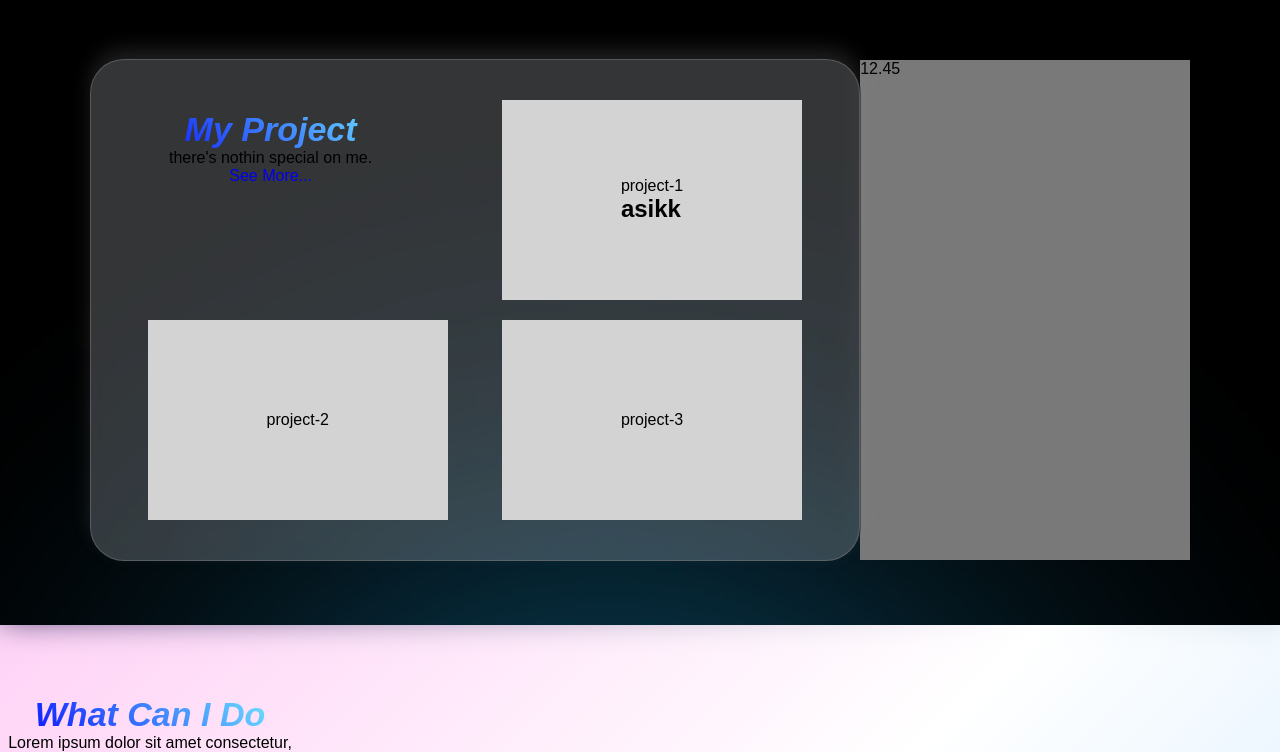
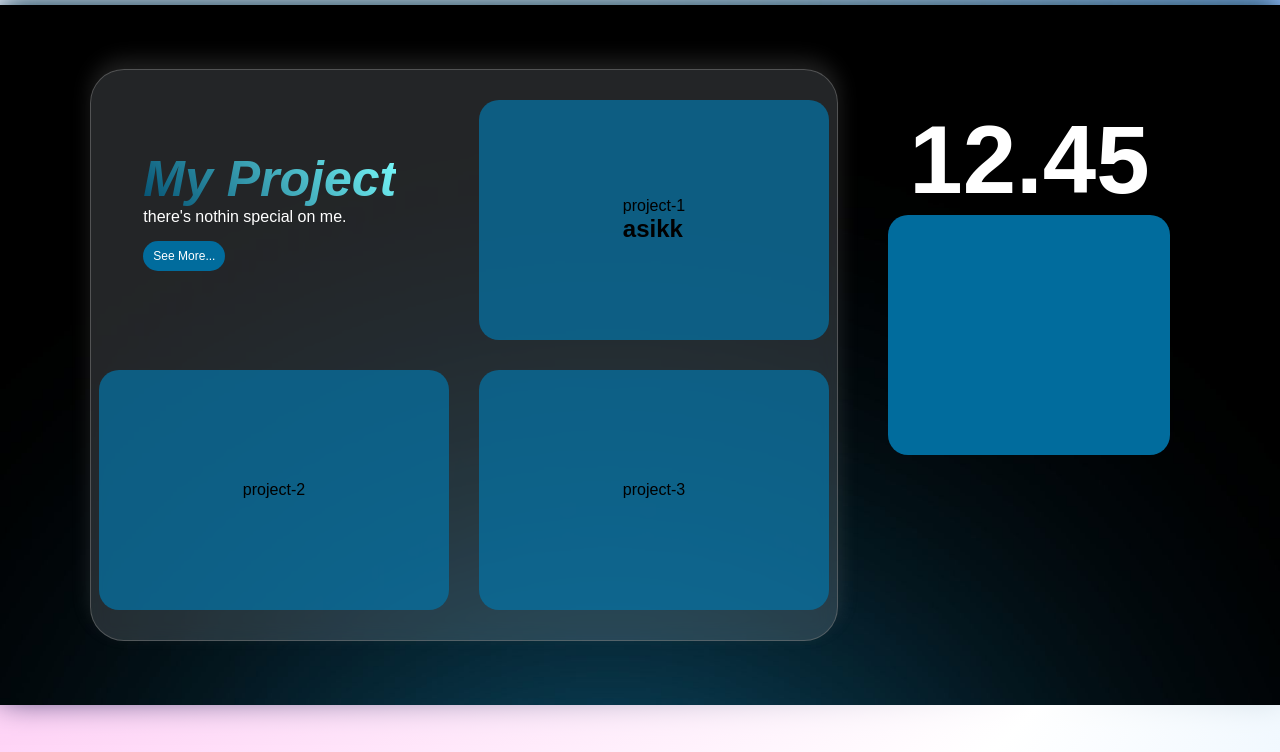
Before and after one commit to pradiptaaee/MyPortofolio, a plain HTML site: page porrofolio#1-2/index.html in a window 1280 px wide. Shown: the part 1613-2365 px from the top of the page. Drawn offline with Linux system fonts and the light colour scheme.

Commit message:
Update style.css

```diff
--- a/porrofolio#1-2/style.css
+++ b/porrofolio#1-2/style.css
@@ -251,11 +251,11 @@ img {
 .about {
     /* height: 100vh; */
     background-image: url(img/bgabout.jpg);
-        background-size: cover;
-        background-attachment: fixed;
-        background-position: center;
+    background-size: cover;
+    background-attachment: fixed;
+    background-position: center;
     padding: 0 8%;
-    padding-top: 30px;
+    padding-top: 40px;
 
 }
 
@@ -269,16 +269,16 @@ img {
     background: linear-gradient(90deg, #112C3D.40%, #121722.60%);
 } */
 
-.about .container.muncul{
+.about .container.muncul {
     opacity: 1;
-    transform: translate(0,0);
+    transform: translate(0, 0);
     transition: ease-in-out .5s;
 }
 
 .about .container {
     width: 100%;
     opacity: 0;
-    transform: translate(0,-30%);
+    transform: translate(0, -30%);
     display: flex;
     align-items: center;
     justify-content: space-between;
@@ -297,11 +297,12 @@ img {
 }
 
 .about .side-content .head-about {
-    border: 2px solid #d3d3d3;
+    border: 2px solid #d8d8d8;
     border-radius: 16px;
     text-decoration: none;
     color: rgb(27, 27, 27);
-    background: #ddd;
+    box-shadow: 2px 2px 8px #000fb74b;
+    background: #ffffff;
     padding: 5px 10px;
 
 }
@@ -337,7 +338,7 @@ img {
     text-align: center;
     width: 25px;
     height: 25px;
-    background: purple;
+    background: rgb(31, 66, 195);
     border-radius: 50%;
     padding: 7px;
     margin: auto 0;
@@ -353,7 +354,7 @@ img {
     /* padding-top: 20px; */
     /* background: linear-gradient(45deg, rgba(86, 101, 107, 1) 0%, rgba(41, 184, 229, 1) 50%, rgba(4, 32, 79, 1) 100%); */
     border-radius: 29% 62% 73% 21% / 54% 33% 61% 46%;
-    box-shadow:30px 37px 2px -18px #164156bb;
+    box-shadow: 30px 37px 2px -18px #164156bb;
     overflow: hidden;
     /* position: relative; */
 
@@ -373,9 +374,52 @@ img {
 }
 
 .about .contents img {
-    width: 100%;
+    width: 150%;
     object-fit: fill;
     position: relative;
+    transform: translate(-20%, -40%);
+    filter: grayscale(10%);
+}
+
+.about-extra {
+
+    border-radius: 18px;
+    margin-top: 20px;
+    color: #444;
+}
+
+.about-extra .extra {
+    background: #ffffff26;
+    box-shadow: 3px 6px 10px #5f5f5f32;
+    width: 70%;
+    min-width: 200px;
+    display: flex;
+    align-self: center;
+    align-items: center;
+    justify-content: space-between;
+    padding: 20px;
+
+    border-radius: 60px;
+}
+
+.about-extra .extra .items {
+    /* background: red; */
+    width: 80px;
+    height: 80px;
+    border-radius: 50%;
+}
+
+.item-1 {
+    background-image: url(img/foto1.jpg);
+    background-size: cover;
+}
+.item-2 {
+    background-image: url(img/foto2.jpg);
+    background-size: cover;
+}
+.item-3 {
+    background-image: url(img/foto3.jpg);
+    background-size: cover;
 }
 
 .about .wrapper {
@@ -389,6 +433,7 @@ img {
     padding: 40px 0 20px 0;
     /* transform: translateY(-10%); */
 }
+
 .about .wrapper::after {
     content: '';
     width: 85%;
@@ -410,11 +455,11 @@ img {
 }
 
 .skill section {
-    width: 300px;
+    width: 350px;
     height: 150px;
     display: grid;
     justify-content: center;
-    grid-template-columns: 60px 60px 60px;
+    grid-template-columns: 60px 60px 60px 60px;
     /* background: #555; */
     padding: 20px 0;
     gap: 7%;
@@ -498,33 +543,49 @@ img {
     display: flex;
     align-items: center;
     justify-content: center;
+    gap: 30px;
 }
 
-.head-text {
+.portofolio .head-text {
     grid-area: head;
-    text-align: center;
+    text-align: start;
     padding-top: 20px;
     max-width: 300px;
+    margin: 0 auto;
+    padding-top: 50px;
+    color: white;
 }
 
 .head-text h2 {
-    font-size: 34px;
+    font-size: 50px;
     font-weight: 600;
     font-style: italic;
-    background: linear-gradient(45deg, blue, rgb(122, 253, 253));
+    background: linear-gradient(45deg, #024e70, rgb(122, 253, 253));
     -webkit-background-clip: text;
     -webkit-text-fill-color: transparent;
 }
 
+.head-text a{
+    position: relative;
+    bottom: -20px;
+    padding: 8px 10px;
+    background: #016c9d;
+    border-radius: 20px;
+    color: #ffffff;
+    font-size: 12px;
+
+}
+
 .portofolio .container {
     width: 70%;
-    background: rgba(235, 244, 255, 0.215);
+    background: rgba(228, 240, 255, 0.152);
     border-radius: 34px;
     backdrop-filter: blur(10px);
     border: 1px solid #7b7b7b8a;
     box-shadow: 1px -10px 20px rgba(155, 155, 155, 0.2);
-    padding: 30px;
+    padding: 30px 0;
     display: grid;
+    gap: 30px;
     grid-template-areas:
         'head content-1'
         'content-2 content-3';
@@ -533,37 +594,64 @@ img {
 .portofolio .contents {
     display: grid;
     place-content: center;
-    margin: 10px auto;
+    margin: 0;
+    border-radius: 20px;
+    background: #0573a5b8;
+
 }
 
 .content-1 {
     grid-area: content-1;
-    width: 300px;
-    height: 200px;
+    width: 350px;
+    height: 240px;
     background: rgb(211, 211, 211);
 }
 
 .content-2 {
     grid-area: content-2;
-    width: 300px;
-    height: 200px;
+    justify-self: end;
+    width: 350px;
+    height: 240px;
     background: rgb(211, 211, 211);
 }
 
 .content-3 {
     grid-area: content-3;
-    width: 300px;
-    height: 200px;
+
+    width: 350px;
+    height: 240px;
     background: rgb(211, 211, 211);
 }
 
-.portofolio .side-container{
+.portofolio .side-container {
     width: 30%;
     height: 500px;
-    background: #797979;
+    /* background: #797979; */
+    display:flex;
+    flex-direction: column;
+    align-items: center;
+    padding: 0 20px;
 }
 
+.portofolio .side-container .items{
+    /* background: #016c9d; */
+    border-radius: 20px;
 
+
+}
+
+.portofolio .side-container .item-1{
+    background: transparent;
+    font-size: 6rem;
+    font-weight: 600;
+    color: white;
+}
+
+.portofolio .side-container .item-2{
+    background: #016c9d;
+    width: 100%;
+    height: 240px;
+}
 
 .services {
     height: 100vh;
```
